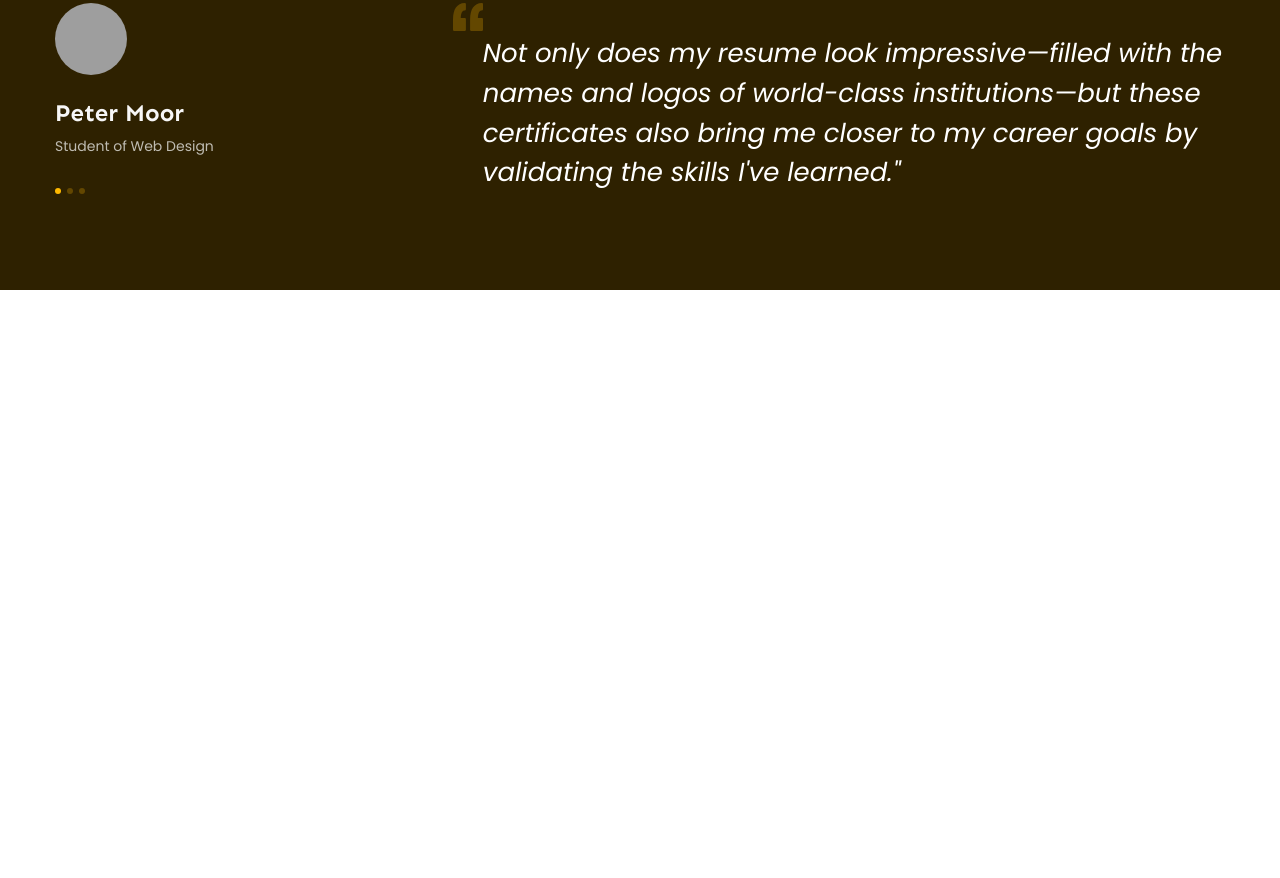
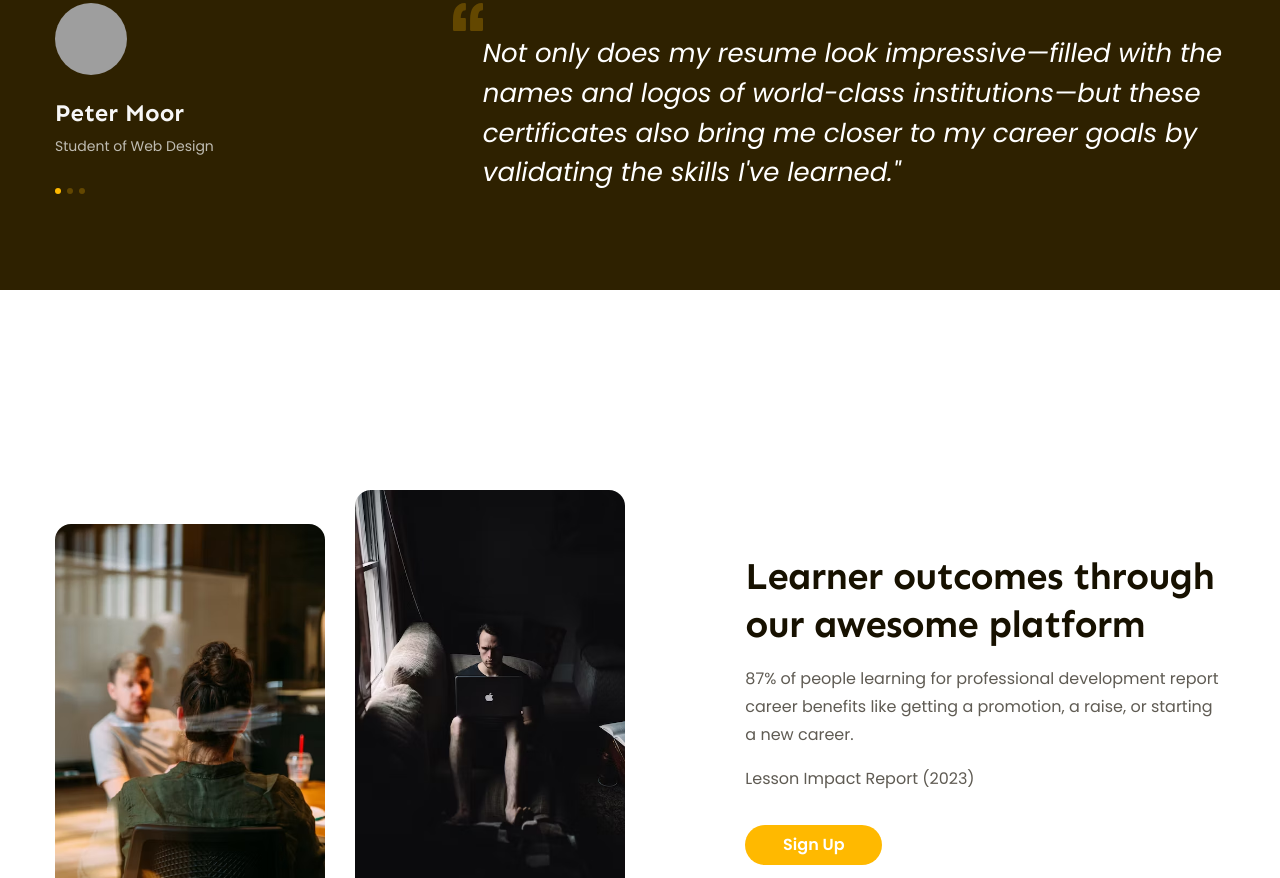
Before and after one commit to ntdungqlqb/html-css-02, a plain HTML site: page index.html in a window 1280 px wide. Shown: the part 1922-2800 px from the top of the page. Drawn offline with Linux system fonts and the light colour scheme; grey boxes are pictures that could not be loaded.

Commit message:
Làm phần Featues

```diff
--- a/assets/css/styles.css
+++ b/assets/css/styles.css
@@ -31,6 +31,7 @@ body {
 
 a {
     text-decoration: none;
+    color: #000;
 }
 
 .btn {
@@ -476,3 +477,67 @@ a {
     font-style: italic;
     line-height: 153.846%;
 }
+
+/* ===================================================Features======================================================= */
+.features {
+    padding: 200px 0;
+}
+
+.features .body {
+    display: flex;
+    align-items: center;
+    justify-content: space-between;
+}
+
+.features .body .images {
+    display: flex;
+    gap: 0 30px;
+}
+
+.features .images img {
+    width: 270px;
+    height: 404px;
+    object-fit: cover;
+    border-radius: 16px;
+}
+
+.features .images .lower {
+    margin-top: 34px;
+}
+
+.features .body .content {
+    width: 41%;
+}
+
+.features .content .desc {
+    color: #5f5b53;
+    font-size: 1.6rem;
+    line-height: 175%;
+}
+
+.features .content .desc:nth-of-type(1) {
+    padding: 16px 0;
+}
+
+.features-btn {
+    background: var(--primary);
+    margin-top: 32px;
+    min-width: 137px;
+}
+
+.features-2nd {
+    padding: 0 0 200px;
+}
+
+.features-2nd .body {
+    flex-direction: row-reverse;
+}
+
+.features-2nd .body .content {
+    width: 49%;
+}
+
+.features-2nd .images img {
+    width: 470px;
+    height: 440px;
+}
--- a/index.html
+++ b/index.html
@@ -189,7 +189,9 @@
                                 from world-class universities and companies.
                             </p>
                             <div class="cta-group">
-                                <a href="" class="btn hero-cta">See Courses</a>
+                                <a href="#!" class="btn hero-cta"
+                                    >See Courses</a
+                                >
                                 <button class="watch-video">
                                     <div class="icon">
                                         <img
@@ -494,6 +496,58 @@
                     </div>
                 </div>
             </div>
+
+            <!-- Features 1 -->
+            <div class="features">
+                <div class="main-content">
+                    <div class="body">
+                        <div class="images">
+                            <img
+                                src="./assets/img/features-1.jpeg"
+                                alt=""
+                                class="lower"
+                            />
+                            <img src="./assets/img/features-2.jpeg" alt="" />
+                        </div>
+
+                        <div class="content">
+                            <h2 class="heading lv2">
+                                Learner outcomes through our awesome platform
+                            </h2>
+                            <p class="desc">
+                                87% of people learning for professional
+                                development report career benefits like getting
+                                a promotion, a raise, or starting a new career.
+                            </p>
+                            <p class="desc">Lesson Impact Report (2023)</p>
+                            <a href="#!" class="btn features-btn">Sign Up</a>
+                        </div>
+                    </div>
+                </div>
+            </div>
+
+            <!-- Features 2 -->
+            <div class="features features-2nd">
+                <div class="main-content">
+                    <div class="body">
+                        <div class="images">
+                            <img src="./assets/img/features-3.jpeg" alt="" />
+                        </div>
+                        <div class="content">
+                            <h2 class="heading lv2">
+                                Take the next step toward your personal and
+                                professional goals with Lesson.
+                            </h2>
+                            <p class="desc">
+                                Take the next step toward. Join now to receive
+                                personalized and more recommendations from the
+                                full Coursera catalog.
+                            </p>
+                            <a href="#!" class="btn features-btn">Join Now</a>
+                        </div>
+                    </div>
+                </div>
+            </div>
         </main>
     </body>
 </html>
```
Also changed, not shown: assets/img/blog-1.jpeg (added), assets/img/blog-2.jpeg (added), assets/img/blog-3.jpeg (added), assets/img/features-1.jpeg (added), assets/img/features-2.jpeg (added), assets/img/features-3.jpeg (added), 2 other files.
